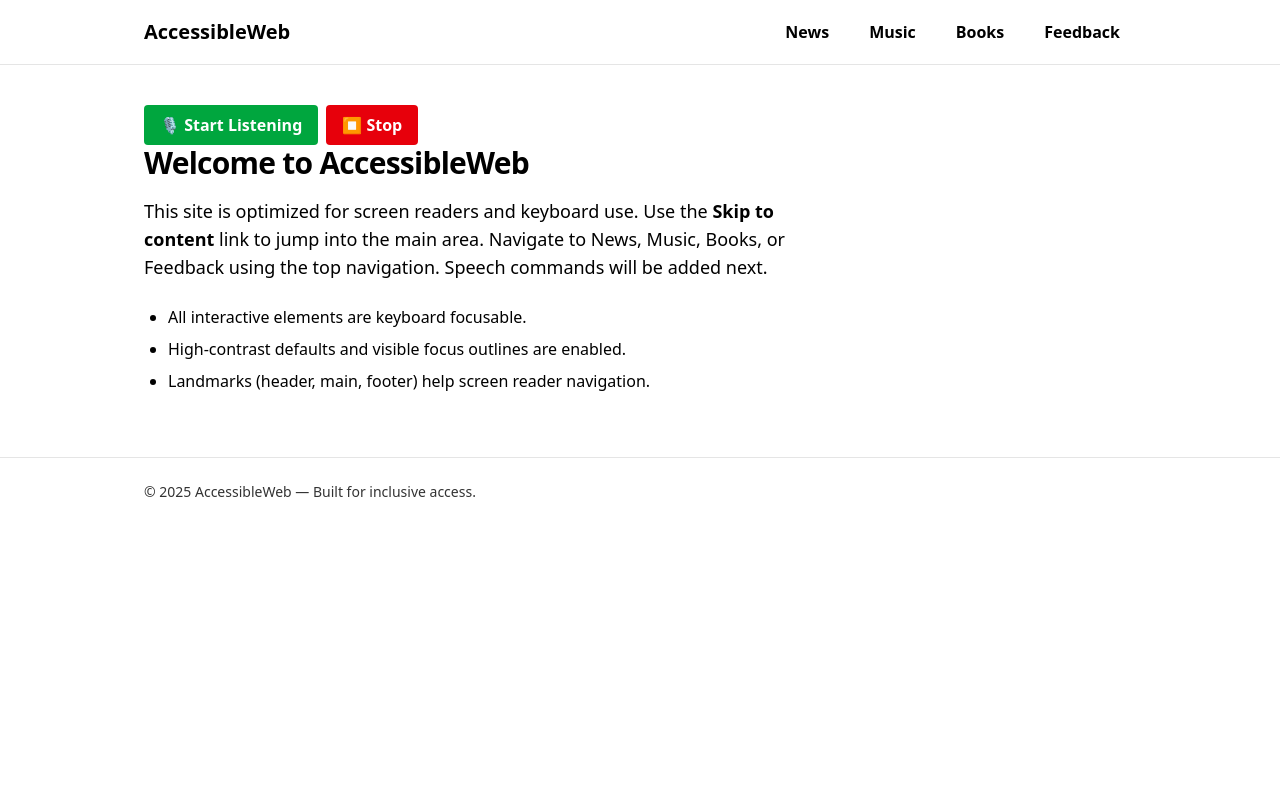
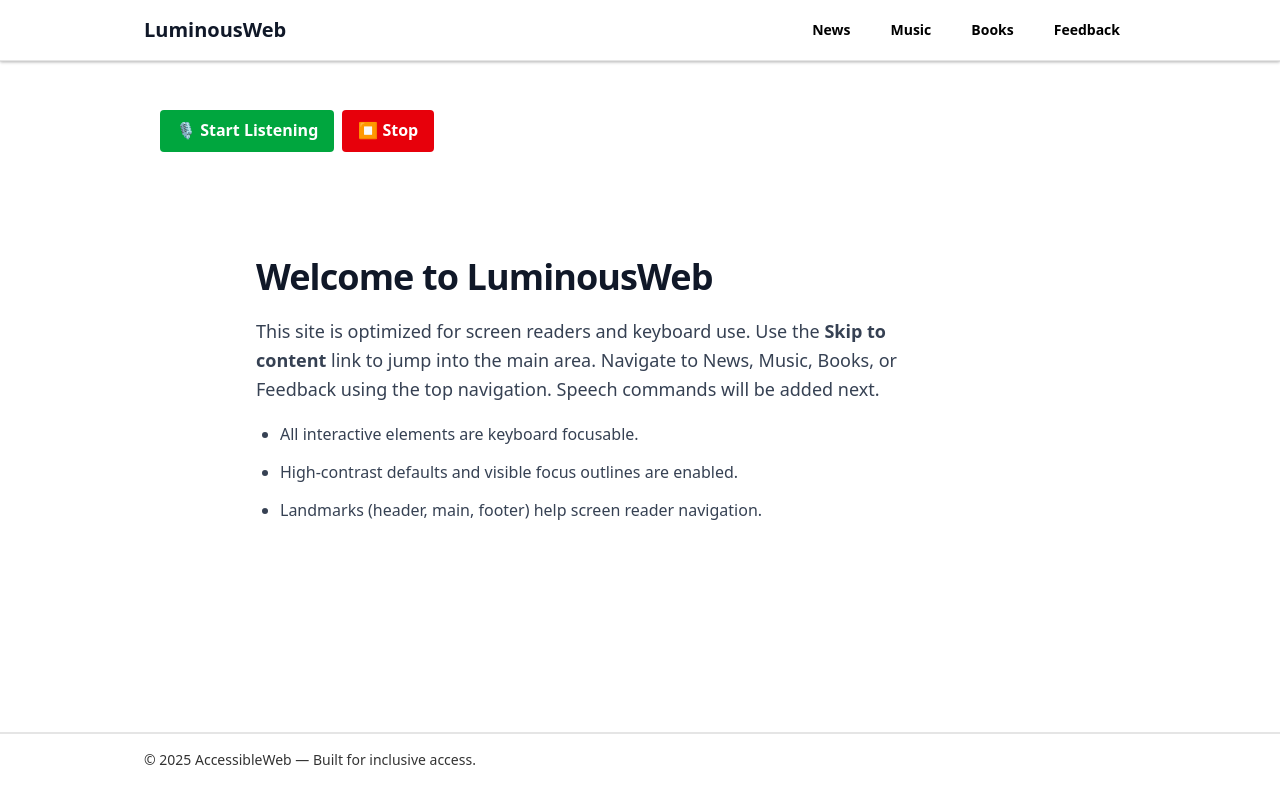
Before and after one commit to sahil-kumar-yadav/Luminous, a Next.js app in the folder luminous/: page / in a window 1280 px wide. Built offline with nearby package versions, Linux system fonts and the light colour scheme.

Commit message:
updated UI

```diff
--- a/luminous/src/app/books/page.js
+++ b/luminous/src/app/books/page.js
@@ -1,8 +1,11 @@
+import AccessibleBookPlayer from "@/components/AccessibleBookPlayer";
+import { books } from "@/lib/booksData";
+
 export default function BooksPage() {
   return (
-    <section aria-labelledby="books-heading">
-      <h1 id="books-heading" className="mb-4 text-2xl font-bold">Books</h1>
-      <p>Browse audiobooks or listen via text‑to‑speech.</p>
-    </section>
+    <div className="p-6">
+      <h1 className="text-3xl font-bold mb-4">Accessible Books</h1>
+      <AccessibleBookPlayer books={books} />
+    </div>
   );
 }
--- a/luminous/src/app/globals.css
+++ b/luminous/src/app/globals.css
@@ -1,27 +1,101 @@
 @import "tailwindcss";
 
+/* ========== Global Accessible Defaults ========== */
 
-/* Accessible defaults */
 :root {
-  color-scheme: light dark;
+  color-scheme: light white;
+  --outline-color: currentColor;
+}
+
+html {
+  scroll-behavior: smooth;
+  -webkit-font-smoothing: antialiased;
+  text-rendering: optimizeLegibility;
 }
 
 html:focus-within {
   scroll-behavior: smooth;
 }
 
-/* Visible focus outlines for keyboard users */
+body {
+  margin: 0;
+  line-height: 1.6;
+  font-family: theme("fontFamily.sans");
+  background-color: theme("colors.white");
+  color: theme("colors.black");
+}
+
+.dark body {
+  background-color: theme("colors.neutral.950");
+  color: theme("colors.neutral.50");
+}
+
+/* ========== Focus Styles ========== */
 *:focus-visible {
-  outline: 3px solid currentColor;
+  outline: 3px solid var(--outline-color);
   outline-offset: 2px;
 }
 
-/* Ensure good contrast on links/buttons by default */
-a, button {
+/* ========== Link & Button Defaults ========== */
+a,
+button {
   font-weight: 600;
+  transition: color 0.2s ease, background-color 0.2s ease;
 }
 
-/* Reduce motion if user prefers */
+/* Use cursor:pointer for all buttons by default */
+button {
+  cursor: pointer;
+}
+
+/* ========== Accessibility: Reduced Motion ========== */
 @media (prefers-reduced-motion: reduce) {
-  * { animation: none !important; transition: none !important; }
+  * {
+    animation: none !important;
+    transition: none !important;
+    scroll-behavior: auto !important;
+  }
 }
+
+/* ========== Typography Defaults ========== */
+h1, h2, h3, h4, h5, h6 {
+  font-weight: 700;
+  line-height: 1.25;
+  margin-top: 1.5em;
+  margin-bottom: 0.5em;
+}
+
+p {
+  margin-bottom: 1em;
+  max-width: 65ch;
+}
+
+ul, ol {
+  padding-left: 1.5rem;
+  margin-bottom: 1em;
+}
+
+/* ========== Images ========== */
+img,
+svg,
+video {
+  display: block;
+  max-width: 100%;
+  height: auto;
+}
+
+/* ========== Skip Link (if not styled via component) ========== */
+.skip-link {
+  position: absolute;
+  top: -40px;
+  left: 0;
+  background: #000;
+  color: #fff;
+  padding: 8px 16px;
+  z-index: 100;
+  transition: top 0.3s ease;
+}
+
+.skip-link:focus {
+  top: 0;
+}
--- a/luminous/src/app/layout.js
+++ b/luminous/src/app/layout.js
@@ -14,15 +14,31 @@ export const metadata = {
 
 export default function RootLayout({ children }) {
   return (
-    <html lang="en">
-      <body className="bg-white text-black dark:bg-neutral-950 dark:text-neutral-50">
+
+    <html lang="en" className="scroll-smooth">
+      <body className="flex min-h-screen flex-col bg-white text-black dark:bg-neutral-950 dark:text-neutral-50 font-sans antialiased">
+        {/* Skip to main content link for keyboard users */}
         <SkipLink />
-        <Nav />
-        <main id="main-content" role="main" className="mx-auto max-w-5xl px-4 py-6">
+
+        {/* Site header / navigation */}
+        <header role="banner" className="border-b border-neutral-200 dark:border-neutral-800 shadow-sm">
+          <Nav />
+        </header>
+
+        {/* Main content area */}
+        <main
+          id="main-content"
+          role="main"
+          className="flex-1 w-full max-w-5xl mx-auto px-4 py-8 sm:px-6 lg:px-8"
+        >
           <GlobalVoiceCommands />
           {children}
         </main>
-        <Footer />
+
+        {/* Footer / site info */}
+        <footer role="contentinfo" className="border-t border-neutral-200 dark:border-neutral-800 mt-8">
+          <Footer />
+        </footer>
       </body>
     </html>
   );
--- a/luminous/src/app/page.js
+++ b/luminous/src/app/page.js
@@ -1,20 +1,39 @@
-import Image from "next/image";
 
 export default function Home() {
   return (
-    <section aria-labelledby="home-heading">
-      <h1 id="home-heading" className="mb-4 text-3xl font-extrabold tracking-tight">Welcome to AccessibleWeb</h1>
-      <p className="max-w-2xl text-lg">
+    <section
+      aria-labelledby="home-heading"
+      className="text-black px-4 py-12 sm:px-6 lg:px-8"
+    >
+
+      <div className="max-w-3xl mx-auto">
+        <h1
+          id="home-heading"
+          className="text-4xl font-bold tracking-tight text-gray-900  mb-6"
+        >
+          Welcome to LuminousWeb
+        </h1>
+
+        <p className="text-lg leading-relaxed text-gray-700 ">
           This site is optimized for screen readers and keyboard use. Use the
           <strong> Skip to content</strong> link to jump into the main area. Navigate to
           News, Music, Books, or Feedback using the top navigation. Speech commands will
           be added next.
         </p>
-      <ul className="mt-6 list-disc space-y-2 pl-6">
-        <li>All interactive elements are keyboard focusable.</li>
-        <li>High-contrast defaults and visible focus outlines are enabled.</li>
-        <li>Landmarks (header, main, footer) help screen reader navigation.</li>
+
+        <ul className="list-disc space-y-3 pl-6 text-gray-700">
+          <li className="transition-colors hover:text-blue-600 dark:hover:text-blue-400">
+            All interactive elements are keyboard focusable.
+          </li>
+          <li className="transition-colors hover:text-blue-600 dark:hover:text-blue-400">
+            High-contrast defaults and visible focus outlines are enabled.
+          </li>
+          <li className="transition-colors hover:text-blue-600 dark:hover:text-blue-400">
+            Landmarks (header, main, footer) help screen reader navigation.
+          </li>
         </ul>
+      </div>
     </section>
+
   );
 }
--- /dev/null
+++ b/luminous/src/components/AccessibleBookPlayer.jsx
@@ -0,0 +1,145 @@
+'use client';
+
+import { useState, useEffect, useRef } from "react";
+import useSpeechRecognition from "@/hooks/useSpeechRecognition";
+
+export default function AccessibleBookPlayer({ books }) {
+  const [currentBookIndex, setCurrentBookIndex] = useState(0);
+  const [currentChapterIndex, setCurrentChapterIndex] = useState(0);
+  const [reading, setReading] = useState(false);
+  const utterRef = useRef(null);
+
+  const currentBook = books[currentBookIndex];
+  const currentChapter = currentBook.chapters[currentChapterIndex];
+
+  const { start, stop, listening } = useSpeechRecognition({
+    phrases: [
+      "read book",
+      "next chapter",
+      "previous chapter",
+      "stop reading"
+    ],
+    lang: "en-US",
+    minConfidence: 0.75,
+    onResult: (cmd) => {
+      console.log("[Book Command]", cmd.toLowerCase());
+      handleCommand(cmd.toLowerCase());
+    },
+    onError: (err) => console.error("[Book Command Error]", err),
+  });
+
+  const handleCommand = (cmd) => {
+    if (cmd.startsWith("read book")) {
+      const bookName = cmd.replace("read book", "").trim().toLowerCase();
+      const bookIndex = books.findIndex(b => b.title.toLowerCase().includes(bookName));
+      if (bookIndex >= 0) {
+        setCurrentBookIndex(bookIndex);
+        setCurrentChapterIndex(0);
+        speakChapter(bookIndex, 0);
+      } else {
+        console.log("Book not found:", bookName);
+      }
+    } else if (cmd.includes("next chapter")) {
+      nextChapter();
+    } else if (cmd.includes("previous chapter") || cmd.includes("back chapter")) {
+      prevChapter();
+    } else if (cmd.includes("stop reading")) {
+      stopReading();
+    }
+  };
+
+  const speakChapter = (bookIndex = currentBookIndex, chapterIndex = currentChapterIndex) => {
+    stopReading();
+    const utter = new SpeechSynthesisUtterance(books[bookIndex].chapters[chapterIndex]);
+    utter.onend = () => console.log("Chapter finished.");
+    utter.onerror = (e) => console.error("TTS error:", e);
+    utterRef.current = utter;
+    speechSynthesis.speak(utter);
+    setReading(true);
+  };
+
+  const stopReading = () => {
+    if (speechSynthesis.speaking) speechSynthesis.cancel();
+    setReading(false);
+  };
+
+  const nextChapter = () => {
+    const nextIndex = currentChapterIndex + 1;
+    if (nextIndex < currentBook.chapters.length) {
+      setCurrentChapterIndex(nextIndex);
+      speakChapter(currentBookIndex, nextIndex);
+    } else {
+      console.log("You are at the last chapter.");
+      stopReading();
+    }
+  };
+
+  const prevChapter = () => {
+    const prevIndex = currentChapterIndex - 1;
+    if (prevIndex >= 0) {
+      setCurrentChapterIndex(prevIndex);
+      speakChapter(currentBookIndex, prevIndex);
+    } else {
+      console.log("You are at the first chapter.");
+      stopReading();
+    }
+  };
+
+  useEffect(() => {
+    return () => stopReading(); // cleanup
+  }, []);
+
+  return (
+    <section
+      aria-labelledby="book-reader-heading"
+      className="px-4 py-12 sm:px-6 lg:px-8 bg-white "
+    >
+      <div className="max-w-3xl mx-auto border border-neutral-200  rounded-xl p-6 shadow-md">
+        <h2
+          id="book-reader-heading"
+          className="text-2xl font-bold text-gray-900  mb-2"
+        >
+          {currentBook.title}
+        </h2>
+        <p className="italic text-black  mb-4">
+          Chapter {currentChapterIndex + 1}
+        </p>
+
+        <div className="prose prose-gray dark:prose-invert max-w-none mb-6">
+          <p>{currentChapter}</p>
+        </div>
+
+        <div className="flex flex-wrap gap-2">
+          <button
+            onClick={() => speakChapter()}
+            className="px-4 py-2 rounded-lg bg-green-600 text-white hover:bg-green-700 transition"
+          >
+            🔊 Read Chapter
+          </button>
+          <button
+            onClick={stopReading}
+            className="px-4 py-2 rounded-lg bg-red-600 text-white hover:bg-red-700 transition"
+          >
+            ⏹ Stop
+          </button>
+          <button
+            onClick={prevChapter}
+            className="px-4 py-2 rounded-lg bg-blue-600 text-white hover:bg-blue-700 transition"
+          >
+            ⬅ Previous
+          </button>
+          <button
+            onClick={nextChapter}
+            className="px-4 py-2 rounded-lg bg-blue-600 text-white hover:bg-blue-700 transition"
+          >
+            ➡ Next
+          </button>
+        </div>
+
+        <div className="mt-6 text-sm text-gray-600">
+          {listening ? "🎤 Listening for commands..." : "💬 Say: 'Read book Alice', 'Next chapter', etc."}
+        </div>
+      </div>
+    </section>
+  );
+}
--- a/luminous/src/components/Footer.jsx
+++ b/luminous/src/components/Footer.jsx
@@ -1,7 +1,7 @@
 export default function Footer() {
   return (
-    <footer className="mt-10 border-t border-black/10 dark:border-white/10">
-      <div className="mx-auto max-w-5xl px-4 py-6">
+    <footer className="border-t border-black/10 dark:border-white/10">
+      <div className="mx-auto max-w-5xl px-4 py-4">
         <p className="text-sm opacity-80">© {new Date().getFullYear()} AccessibleWeb — Built for inclusive access.</p>
       </div>
     </footer>
--- a/luminous/src/components/Nav.jsx
+++ b/luminous/src/components/Nav.jsx
@@ -1,17 +1,33 @@
 import Link from 'next/link';
 
-const linkBase = 'px-4 py-2 rounded-xl focus:outline-none focus-visible:ring-2 focus-visible:ring-offset-2';
+const linkBase =
+  "px-4 py-2 rounded-lg text-sm font-medium transition-colors " +
+  "focus:outline-none focus-visible:ring-2 focus-visible:ring-offset-2 " +
+  "hover:bg-gray-100 ";
 
 export default function Nav() {
   return (
-    <nav aria-label="Primary" className="border-b border-black/10 dark:border-white/10">
+    <nav
+      aria-label="Primary"
+      className="border-b border-neutral-200  bg-white/80 backdrop-blur shadow-sm"
+    >
       <div className="mx-auto flex max-w-5xl items-center justify-between px-4 py-3">
-        <Link href="/" className="text-xl font-extrabold">AccessibleWeb</Link>
+        <Link href="/" className="text-xl font-extrabold text-gray-900">
+          LuminousWeb
+        </Link>
         <div className="flex gap-2" role="menubar" aria-label="Sections">
-          <Link href="/news" className={linkBase} role="menuitem">News</Link>
-          <Link href="/music" className={linkBase} role="menuitem">Music</Link>
-          <Link href="/books" className={linkBase} role="menuitem">Books</Link>
-          <Link href="/feedback" className={linkBase} role="menuitem">Feedback</Link>
+          <Link href="/news" className={linkBase} role="menuitem">
+            News
+          </Link>
+          <Link href="/music" className={linkBase} role="menuitem">
+            Music
+          </Link>
+          <Link href="/books" className={linkBase} role="menuitem">
+            Books
+          </Link>
+          <Link href="/feedback" className={linkBase} role="menuitem">
+            Feedback
+          </Link>
         </div>
       </div>
     </nav>
--- /dev/null
+++ b/luminous/src/lib/booksData.js
@@ -0,0 +1,20 @@
+export const books = [
+  {
+    id: 1,
+    title: "Alice in Wonderland",
+    chapters: [
+      "Chapter 1: Down the Rabbit Hole. Alice was beginning to get very tired of sitting by her sister on the bank...",
+      "Chapter 2: The Pool of Tears. 'Curiouser and curiouser!' cried Alice...",
+      "Chapter 3: A Caucus-Race and a Long Tale. They were indeed a queer-looking party that assembled on the bank..."
+    ]
+  },
+  {
+    id: 2,
+    title: "Sherlock Holmes",
+    chapters: [
+      "Chapter 1: A Scandal in Bohemia. To Sherlock Holmes she is always the woman...",
+      "Chapter 2: The Red-Headed League. I had called upon my friend Sherlock Holmes...",
+      "Chapter 3: A Case of Identity. 'My dear fellow,' said Sherlock Holmes as we sat on either side of the fire..."
+    ]
+  }
+];
```
Also changed, not shown: luminous/src/app/news/page.js (+39 -9 lines). Lines whose indentation alone changed are shown as unchanged.
